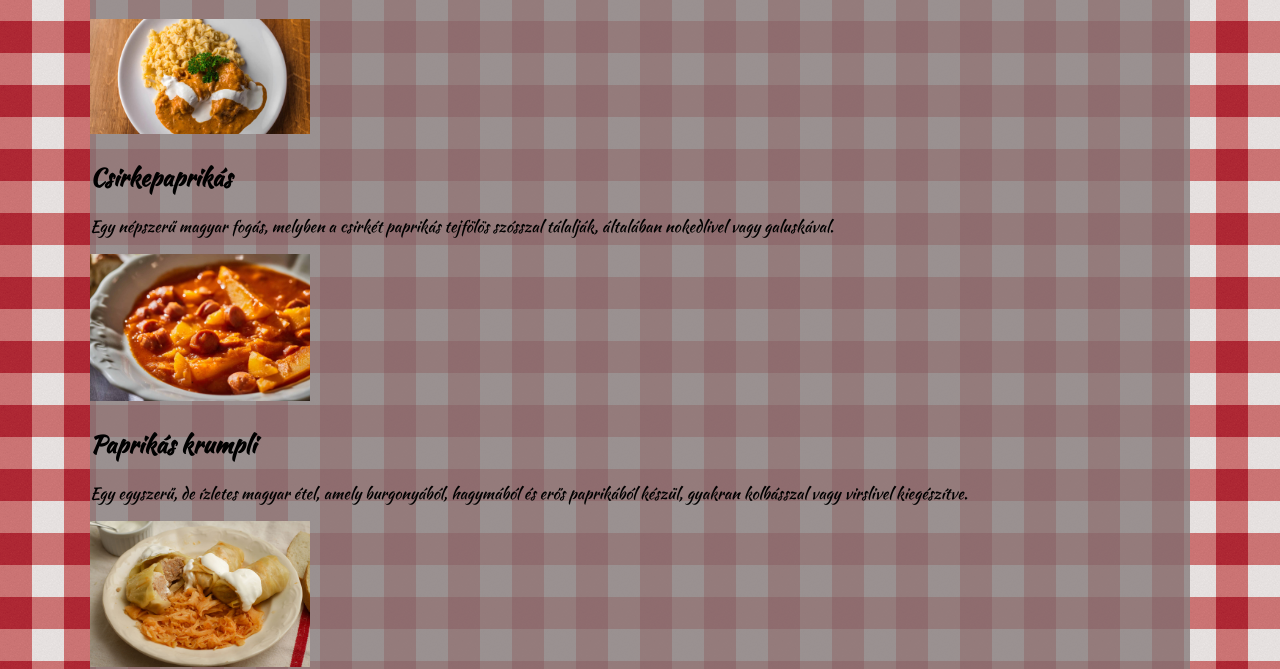
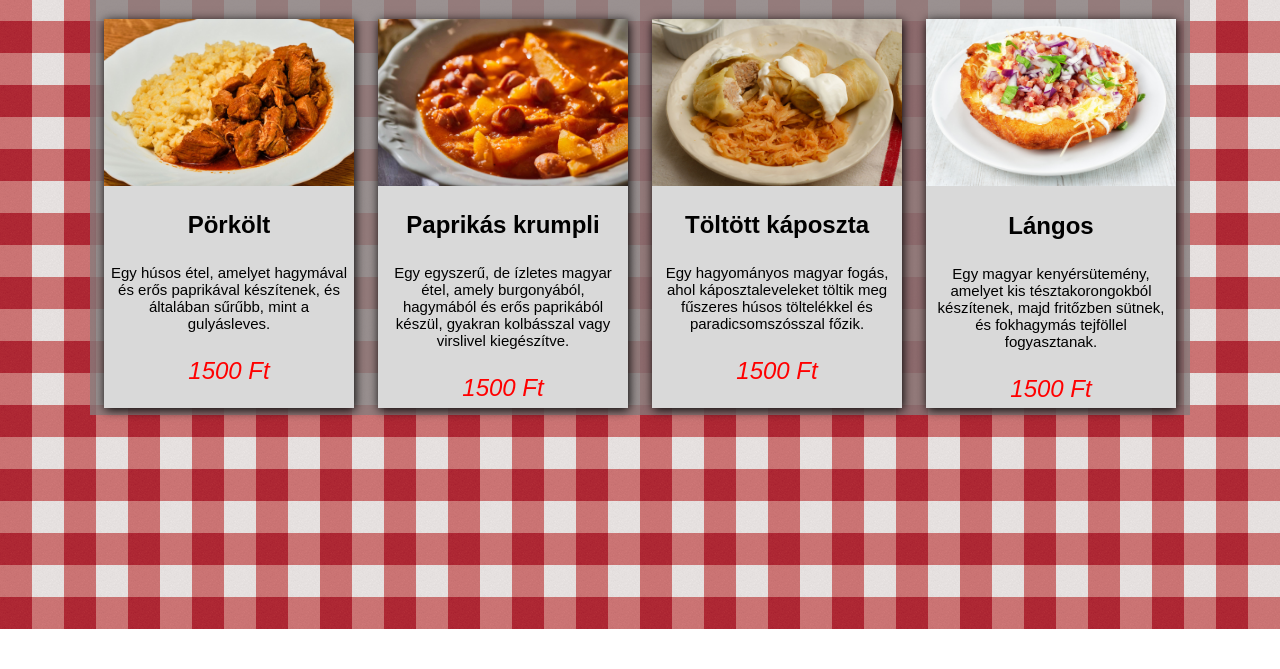
Before and after one commit to botikori/Web-Projekt1, a plain HTML site: page index.html in a window 1280 px wide. Shown: the part 171-840 px from the top of the page. After the commit the page ends 800 px from the top, so only its background shows below. Drawn offline with Linux system fonts and the light colour scheme; a web font is replaced by a local one.

Commit message:
Foetelek div basic style added, not flexible yet

```diff
--- a/index.html
+++ b/index.html
@@ -7,6 +7,9 @@
     <link rel="preconnect" href="https://fonts.googleapis.com">
     <link rel="preconnect" href="https://fonts.gstatic.com" crossorigin>
     <link href="https://fonts.googleapis.com/css2?family=Kaushan+Script&family=Martian+Mono:wght@300&family=Roboto&display=swap" rel="stylesheet">
+    <link rel="preconnect" href="https://fonts.googleapis.com">
+    <link rel="preconnect" href="https://fonts.gstatic.com" crossorigin>
+    <link href="https://fonts.googleapis.com/css2?family=Amaranth&family=Kaushan+Script&family=Martian+Mono:wght@300&family=Roboto&display=swap" rel="stylesheet">
     <title>Étlap</title>
 </head>
 <body>
@@ -22,25 +25,31 @@
     </div>
     <div class="foetelek">
         <h1>Főételek</h1>
+        <div class="etellista">
             <div class="etel">
-            <img src="img/foetelek/csirkepaprikas.jpg" title="Csirkepaprikás">
-            <h2>Csirkepaprikás</h2>
-            <p>Egy népszerű magyar fogás, melyben a csirkét paprikás tejfölös szósszal tálalják, általában nokedlivel vagy galuskával.</p>
+                <img src="img/foetelek/porkolt.jpg" title="Pörkölt">
+                <h2>Pörkölt</h2>
+                <p>Egy húsos étel, amelyet hagymával és erős paprikával készítenek, és általában sűrűbb, mint a gulyásleves.</p>
+                <span>1500 Ft</span>
             </div>
             <div class="etel">
                 <img src="img/foetelek/paprikaskrumpli.jpg" title="Paprikás krumpli">
                 <h2>Paprikás krumpli</h2>
                 <p>Egy egyszerű, de ízletes magyar étel, amely burgonyából, hagymából és erős paprikából készül, gyakran kolbásszal vagy virslivel kiegészítve.</p>
+                <span>1500 Ft</span>
             </div>
             <div class="etel">
                 <img src="img/foetelek/toltottkaposzta.jpg" title="Töltött káposzta">
                 <h2>Töltött káposzta</h2>
                 <p>Egy hagyományos magyar fogás, ahol káposztaleveleket töltik meg fűszeres húsos töltelékkel és paradicsomszósszal főzik.</p>
+                <span>1500 Ft</span>
             </div>
             <div class="etel">
                 <img src="img/foetelek/langos.jpg" title="Lángos">
                 <h2>Lángos</h2>
-            <p>Egy magyar kenyérsütemény, amelyet kis tésztakorongokból készítenek, majd fritőzben sütnek, és gyakran fokhagymás tejföllel vagy sajttal fogyasztanak.</p>
+                <p>Egy magyar kenyérsütemény, amelyet kis tésztakorongokból készítenek, majd fritőzben sütnek, és  fokhagymás tejföllel fogyasztanak.</p>
+                <span>1500 Ft</span>
+            </div>
         </div>
     </div>
 </body>
--- a/style.css
+++ b/style.css
@@ -38,10 +38,11 @@ body
 }
 
 .etel img{
-    width: 20%;
+    width: 100%;
 }
 .foetelek{
     width: 1100px;
+    height: 465px;
     background-color: rgb(135 125 125/80%);
     display: block;
     margin: auto;
@@ -52,7 +53,44 @@ body
     color: white;
     font-weight: normal;
 }
+.etellista{
+    display: flex;
+    gap: 10px;
+    justify-content: space-evenly;
+    flex-wrap: wrap;
+}
 
+h2,p,span{
+    font-family: 'Amaranth', sans-serif;
+    text-align: center;
+}
+h2{
+    font-size: 24px;
+}
+p{
+    font-size: 15px;
+    padding: 5px 5px;
+}
+.etel{
+    background-color: #D9D9D9;
+    width: 250px;
+    box-shadow: 1px 2px 10px black;
+}
+span{
+    display: block;
+    margin: auto;
+    color: red;
+    padding: 5px 5px;
+    font-size: 1.5rem;
+    font-style: italic;
+}
+.etel:hover{
+    transform: scale(1.05);
+}
+.etel:hover span{
+    transform: scale(1.05);
+    text-decoration: underline;
+}
 
 @media screen and (max-width: 750px) {
     .navbar {
```
Lines whose indentation alone changed are shown as unchanged.
